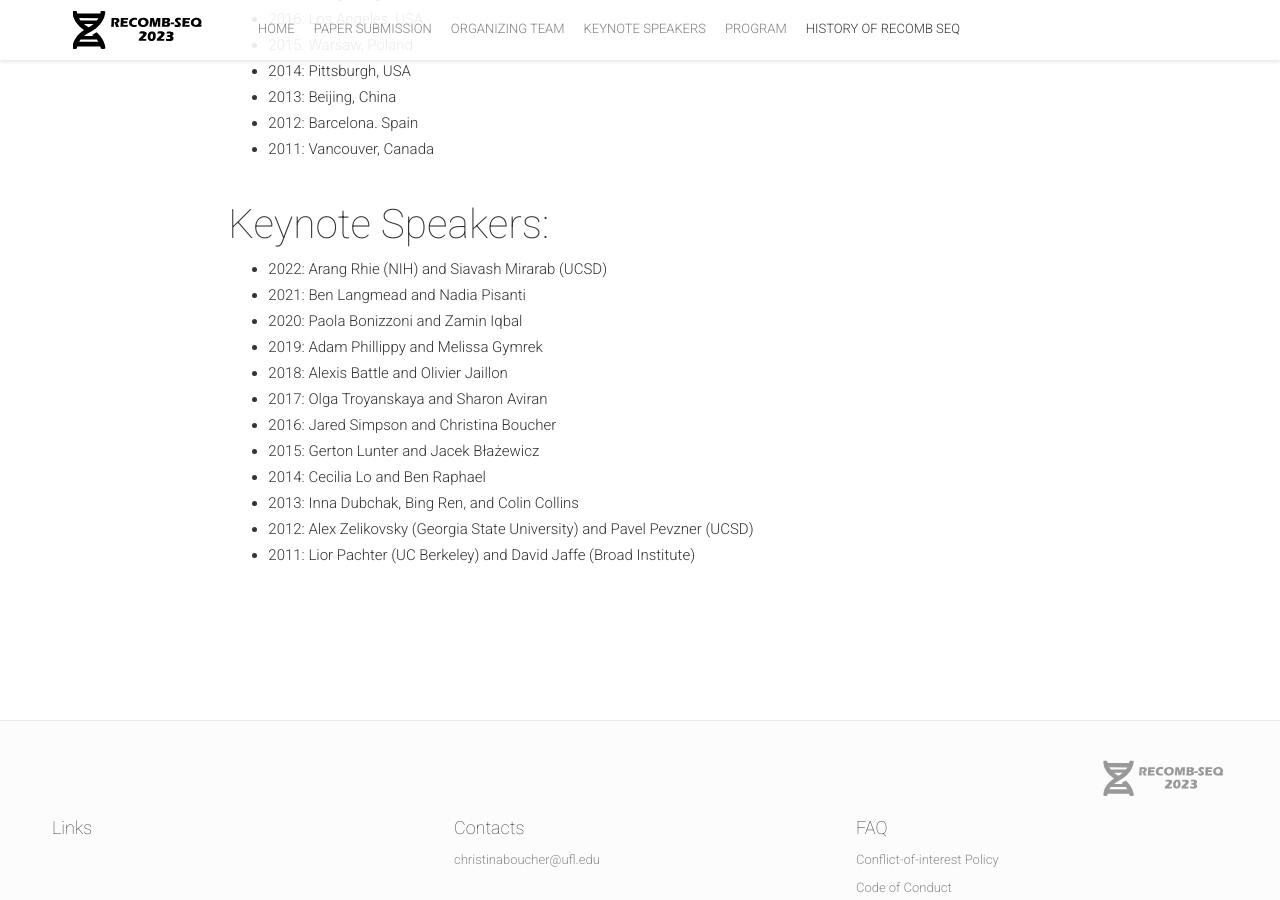
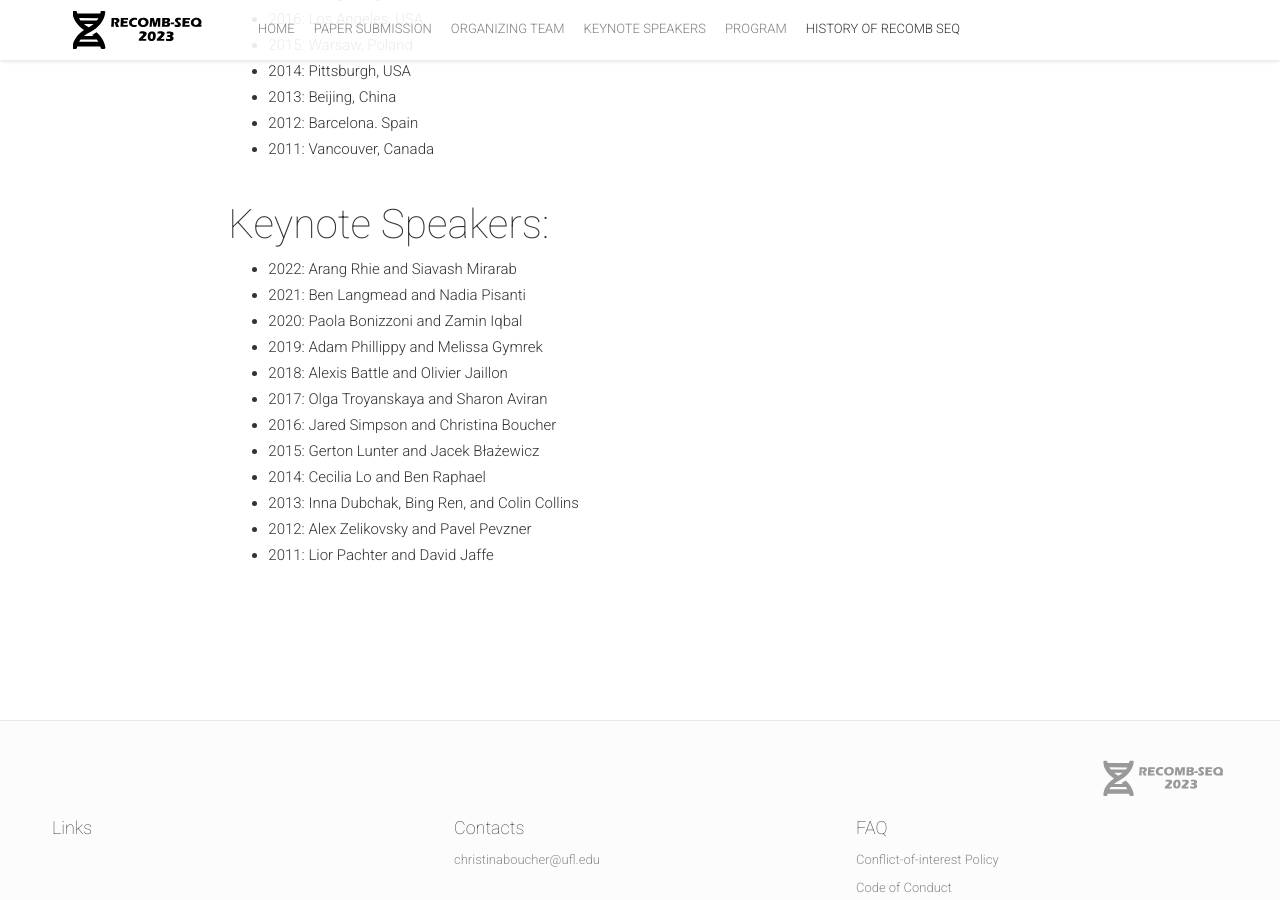
Before and after one commit to recomb-seq/recomb-seq.github.io, a Jekyll site: the page built from history.md, in a window 1280 px wide and 900 px high, scrolled down 1236 px. Built offline with Jekyll 4.4.1, drawn with Linux system fonts in a browser that asks for light colours; nearby versions of some CDN libraries; comment, search, counter and statistics services are not loaded.

Commit message:
updated history (minor stylistic changes)

```diff
--- a/history.md
+++ b/history.md
@@ -37,7 +37,7 @@ High-throughput sequencing is now a primary tool in basic science and biomedicin
  - 2011: Vancouver, Canada
 
 #### Keynote Speakers:
- - 2022: Arang Rhie (NIH) and Siavash Mirarab (UCSD)
+ - 2022: Arang Rhie and Siavash Mirarab
  - 2021: Ben Langmead and Nadia Pisanti
  - 2020: Paola Bonizzoni and Zamin Iqbal
  - 2019: Adam Phillippy and Melissa Gymrek
@@ -47,8 +47,8 @@ High-throughput sequencing is now a primary tool in basic science and biomedicin
  - 2015: Gerton Lunter and Jacek Błażewicz
  - 2014: Cecilia Lo and Ben Raphael
  - 2013: Inna Dubchak, Bing Ren, and Colin Collins
- - 2012: Alex Zelikovsky (Georgia State University) and Pavel Pevzner (UCSD)
- - 2011: Lior Pachter (UC Berkeley) and David Jaffe (Broad Institute)
+ - 2012: Alex Zelikovsky and Pavel Pevzner
+ - 2011: Lior Pachter and David Jaffe
 
 
 <img class="img-responsive feature-image" src="{{ site.baseurl }}/img/posts/cod.jpg" style="display:none">
```
